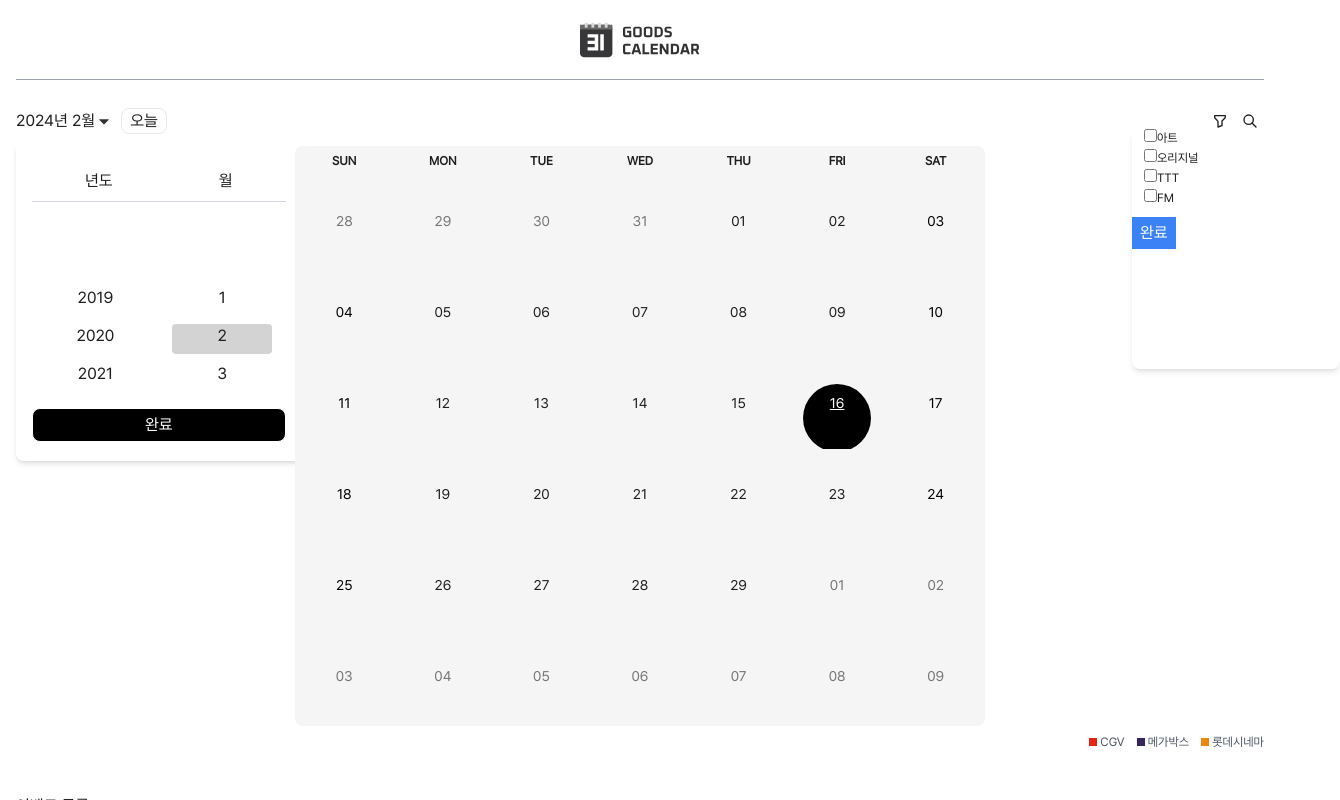
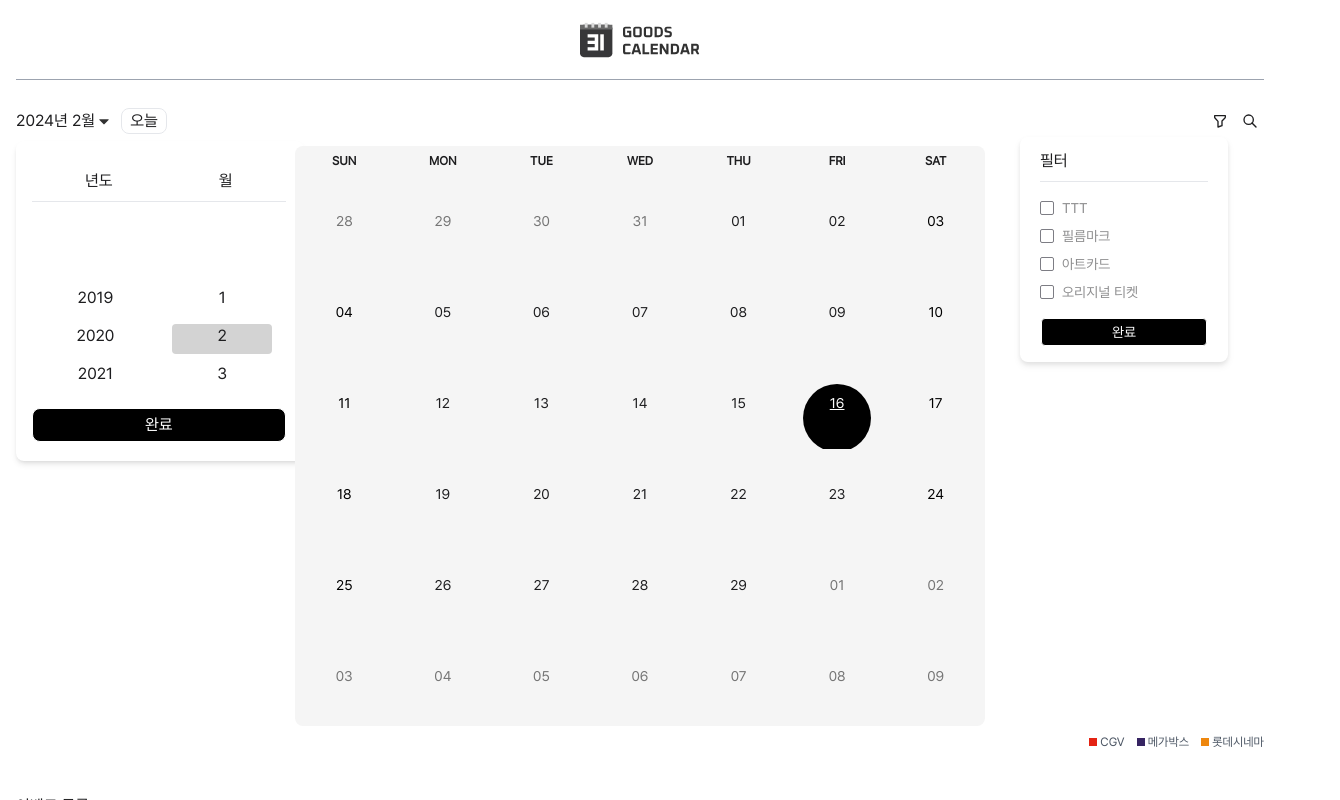
Before and after one commit to Brogod97/goods-calendar, a React (Create React App) app in the folder src/main/frontend/: page / in a window 1280 px wide. Both pictures are taken after a click on the element 1220 px from the left and 121 px from the top of the page. Shown: the top 800 px of the page, 1340 px wide, since content can reach past the window. Built offline with nearby package versions, Linux system fonts and the light colour scheme; no server answers.

Commit message:
필터 css 적용

```diff
--- a/src/main/frontend/src/components/Calendar/GoodsCalendar.jsx
+++ b/src/main/frontend/src/components/Calendar/GoodsCalendar.jsx
@@ -11,7 +11,7 @@ function GoodsCalendar({
   markLotte,
 }) {
   return (
-    <div className="flex justify-center mx-4">
+    <div className="flex justify-center mx-4 select-none">
       <Calendar
         locale="kr"
         calendarType="gregory"
--- a/src/main/frontend/src/components/DateSelector/DateSelector.jsx
+++ b/src/main/frontend/src/components/DateSelector/DateSelector.jsx
@@ -116,7 +116,7 @@ const DateSelector = ({ onConfirm, selectedDate }) => {
         <Popup onClose={closePopup}>
           {/* FIXME: Popup 컴포넌트 내부에 children으로 전달하고 있는데, 꼭 필요한 경우가 아니라면, Popup 컴포넌트 내부에 작성하기 */}
           <div className="">
-            <div className="flex py-2 justify-around items-center border-b border-gray-300">
+            <div className="flex py-2 justify-around items-center border-b border-gray-200">
               <p className="select-none">년도</p>
               <p className="select-none">월</p>
             </div>
--- a/src/main/frontend/src/components/EventList/EventList.jsx
+++ b/src/main/frontend/src/components/EventList/EventList.jsx
@@ -14,7 +14,7 @@ const EventList = ({ events, searchValue }) => {
     : filteredEvents;
 
   return (
-    <div className="">
+    <div className="select-none">
       {/* FIXME: 이벤트를 컴포넌트로 분리 -> 필요한 값만 Prop으로 전달 */}
       <ul className="list-none p-0">
         {searchedEvents.length === 0 ? (
--- a/src/main/frontend/src/components/Footer/Footer.jsx
+++ b/src/main/frontend/src/components/Footer/Footer.jsx
@@ -5,7 +5,7 @@ import { ReactComponent as Git } from "../../assets/icon/Git.svg";
 const Footer = () => {
   const currentYear = new Date().getFullYear();
   return (
-    <footer className="bg-gray-100 h-36 relative -translate-y-full">
+    <footer className="bg-gray-100 h-36 relative -translate-y-full select-none">
       <div className="p-4 text-center">
         <div className="px-1">
           <Logo />
--- a/src/main/frontend/src/components/filter/Filter.jsx
+++ b/src/main/frontend/src/components/filter/Filter.jsx
@@ -1,15 +1,16 @@
-import React, { useState } from "react";
+import React, { useState, useRef, useEffect, useCallback } from "react";
 import { TbFilter } from "react-icons/tb";
 
 const Filter = ({ selectedFilters, handleFilterChange }) => {
   const [selectedFiltersTemp, setSelectedFiltersTemp] = useState([
     ...selectedFilters,
   ]);
+  const [isModalOpen, setIsModalOpen] = useState(false); // 모달의 상태를 저장하는 상태 변수
+  const filterModalRef = useRef(null);
 
-  const toggleFilterModal = () => {
-    const filterModal = document.getElementById("filter-modal");
-    filterModal.classList.toggle("hidden");
-  };
+  const toggleFilterModal = useCallback(() => {
+    setIsModalOpen((prevState) => !prevState); // 이전 상태를 기반으로 토글
+  }, []);
 
   const handleSaveFilters = () => {
     handleFilterChange(selectedFiltersTemp);
@@ -27,61 +28,101 @@ const Filter = ({ selectedFilters, handleFilterChange }) => {
     }
   };
 
+  useEffect(() => {
+    const handleClickOutside = (event) => {
+      if (
+        isModalOpen &&
+        filterModalRef.current &&
+        !filterModalRef.current.contains(event.target)
+      ) {
+        toggleFilterModal(); // 모달이 열려있는 상태에서 모달 외부를 클릭하면 모달을 닫음
+      }
+    };
+
+    document.addEventListener("mousedown", handleClickOutside);
+
+    return () => {
+      document.removeEventListener("mousedown", handleClickOutside);
+    };
+  }, [isModalOpen, toggleFilterModal]);
+
   return (
     <div className="w-4 h-4 ml-auto mr-2 relative">
       <div className="cursor-pointer" onClick={toggleFilterModal}>
         <TbFilter className="hover:stroke-grayc" color="#1d1d1f" />
       </div>
       <div
+        ref={filterModalRef}
         id="filter-modal"
-        className={`absolute top-4 left-[-80px] w-52 h-60 bg-white rounded-lg shadow-md items-center hidden`}
+        className={`absolute top-6 left-[-192px] w-52 bg-white rounded-lg drop-shadow-md items-center ${
+          isModalOpen ? "" : "hidden" // 모달의 상태에 따라 hidden 클래스를 추가하여 모달을 숨김
+        } px-5 z-50`}
       >
         {/* 각 필터를 체크박스로 표시 */}
-        <p className="h-5 text-left text-xs mt-0 ml-3">
+        <div className="flex pt-3 pb-2 items-center border-b border-gray-200">
+          <p className="select-none">필터</p>
+        </div>
+        <div className="flex flex-col py-4 select-none">
+          <div className="h-5 text-left text-sm mb-2 flex items-center ">
             <input
+              className="peer mr-2 w-14px h-14px border rounded-sm border-grayc appearance-none checked:border-0 checked:bg-[url('./assets/icon/checked.svg')] bg-no-repeat bg-center "
+              type="checkbox"
+              value="TTT"
+              checked={selectedFiltersTemp.includes("TTT")}
+              onChange={() => handleCheckboxChange("TTT")}
+            />
+            <p className="peer-checked:opacity-100 opacity-50 text-blackc">
+              TTT
+            </p>
+          </div>
+
+          <div className="h-5 text-left text-sm mb-2 flex items-center">
+            <input
+              className="peer mr-2 w-14px h-14px border rounded-sm border-grayc appearance-none checked:border-0 checked:bg-[url('./assets/icon/checked.svg')] bg-no-repeat bg-center"
+              type="checkbox"
+              value="FM"
+              checked={selectedFiltersTemp.includes("FM")}
+              onChange={() => handleCheckboxChange("FM")}
+            />
+            <p className="peer-checked:opacity-100 opacity-50 text-blackc">
+              필름마크
+            </p>
+          </div>
+          <div className="h-5 text-left text-sm mb-2 flex items-center">
+            <input
+              className="peer mr-2 w-14px h-14px border rounded-sm border-grayc appearance-none checked:border-0 checked:bg-[url('./assets/icon/checked.svg')] bg-no-repeat bg-center"
               type="checkbox"
               value="AC"
               checked={selectedFiltersTemp.includes("AC")}
               onChange={() => handleCheckboxChange("AC")}
             />
-          아트
+            <p className="peer-checked:opacity-100 opacity-50 text-blackc">
+              아트카드
             </p>
-        <p className="h-5 text-left text-xs mt-0 ml-3">
+          </div>
+          <div className="h-5 text-left text-sm flex items-center">
             <input
+              className="peer mr-2 w-14px h-14px border rounded-sm border-grayc appearance-none checked:border-0 checked:bg-[url('./assets/icon/checked.svg')] bg-no-repeat bg-center"
               type="checkbox"
               value="OT"
               checked={selectedFiltersTemp.includes("OT")}
               onChange={() => handleCheckboxChange("OT")}
             />
-          오리지널
+            <p className="peer-checked:opacity-100 opacity-50 text-blackc">
+              오리지널 티켓
             </p>
-        <p className="h-5 text-left text-xs mt-0 ml-3">
-          <input
-            type="checkbox"
-            value="TTT"
-            checked={selectedFiltersTemp.includes("TTT")}
-            onChange={() => handleCheckboxChange("TTT")}
-          />
-          TTT
-        </p>
-        <p className="h-5 text-left text-xs mt-0 ml-3">
-          <input
-            type="checkbox"
-            value="FM"
-            checked={selectedFiltersTemp.includes("FM")}
-            onChange={() => handleCheckboxChange("FM")}
-          />
-          FM
-        </p>
-        {/* 완료 버튼 */}
+          </div>
+        </div>
+        <div className="flex justify-center pb-4 ">
           <button
-          className="bg-blue-500 text-white px-2 py-1 mt-2"
+            className="px-70px py-3px rounded border text-white bg-black border-white text-sm select-none"
             onClick={handleSaveFilters}
           >
             완료
           </button>
         </div>
       </div>
+    </div>
   );
 };
 
--- a/src/main/frontend/src/pages/Home.jsx
+++ b/src/main/frontend/src/pages/Home.jsx
@@ -121,7 +121,7 @@ function Home() {
           <DateSelector onConfirm={handleConfirm} selectedDate={selectedDate} />
           <div className="pl-2">
             <button
-              className="px-2 rounded-lg border border-gray-200"
+              className="px-2 rounded-lg border border-gray-200 select-none"
               onClick={todayCursor}
             >
               오늘
--- a/src/main/frontend/tailwind.config.js
+++ b/src/main/frontend/tailwind.config.js
@@ -14,12 +14,18 @@ module.exports = {
       },
       spacing: {
         200: "200",
+        "1px": "1px",
         "2px": "2px",
+        "3px": "3px",
+        "4px": "4px",
         "6px": "6px",
         "10px": "10px",
         "12px": "12px",
         "14px": "14px",
         "16px": "16px",
+        "70px": "70px",
+        "224px": "224px",
+        "234px": "234px",
         "8ps": "8%",
         550: "550",
         "91ps": "91%",
```
Also changed, not shown: src/main/frontend/src/assets/icon/check.png (added), src/main/frontend/src/assets/icon/checked.svg (added). Lines whose indentation alone changed are shown as unchanged.
